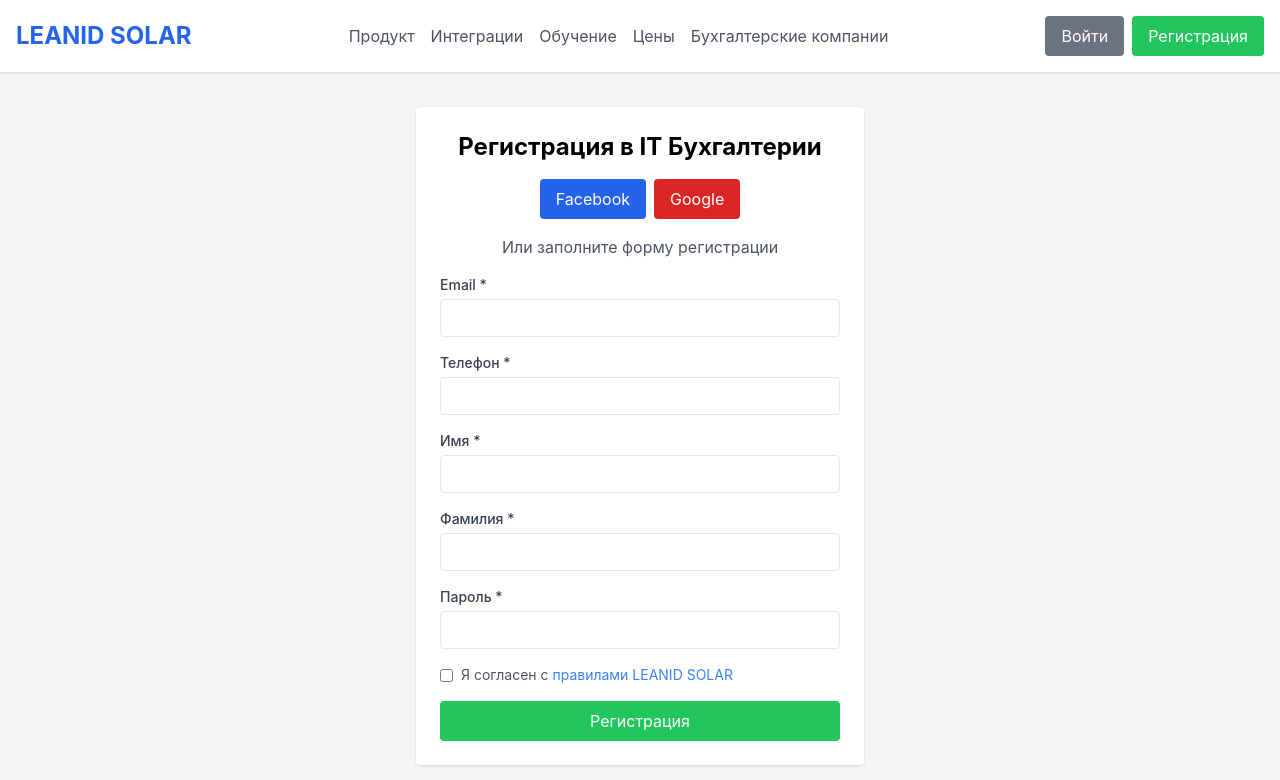
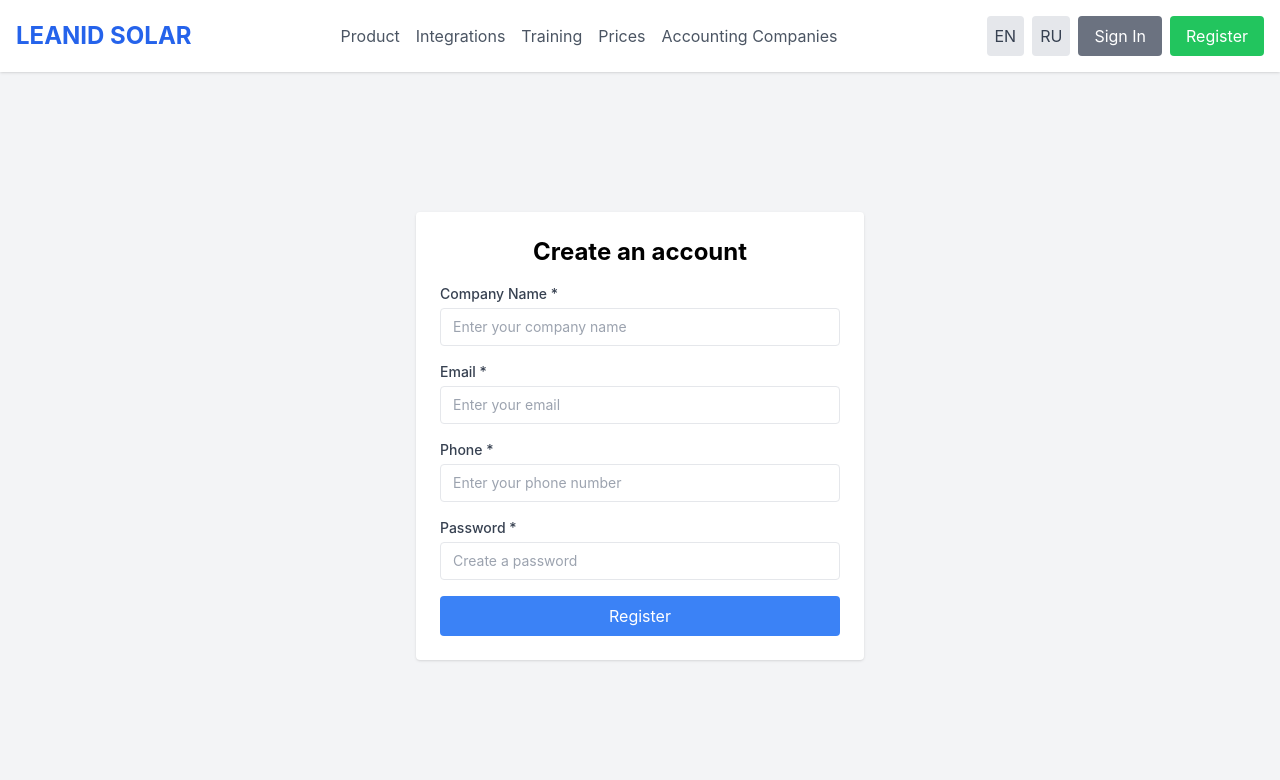
Before and after one commit to Solarpaletten/SOLAR, a React (Vite) app in the folder f/: page /auth/register in a window 1280 px wide. Shown: the top 780 px of the page. Built offline with nearby package versions, Linux system fonts and the light colour scheme.

Commit message:
Add i18n support for RegisterPage and OnboardingPage

```diff
--- a/f/src/i18n.ts
+++ b/f/src/i18n.ts
@@ -6,7 +6,7 @@ import LanguageDetector from 'i18next-browser-languagedetector';
 const resources = {
   en: {
     translation: {
-      // Навигационное меню
+      // Переводы для LandingPage (уже есть)
       product: 'Product',
       integrations: 'Integrations',
       training: 'Training',
@@ -14,13 +14,9 @@ const resources = {
       accountingCompanies: 'Accounting Companies',
       signIn: 'Sign In',
       register: 'Register',
-
-      // Главный заголовок
       mainHeader: 'Accounting program in the cloud that unites an accountant and a director',
       startUsing: 'Start Using',
       freeTrial: '30 days free trial',
-
-      // Секция "Распознавание счетов"
       invoiceRecognitionTitle: 'Invoice recognition within 30 seconds',
       invoiceRecognitionFeatures: [
         'Full recognition within 30 seconds',
@@ -29,15 +25,48 @@ const resources = {
         'Automatic upload of the invoice to storage',
       ],
       tryRecognition: 'Try Recognition',
-
-      // Секция с котиком
       kittenText: 'Our kitten loves cookies (just like us), that’s why it uses LEANID SOLAR',
       supportKitten: 'I SUPPORT THE KITTEN',
+
+      // Переводы для LoginPage (уже есть)
+      loginTitle: 'Sign in to the system',
+      orUseLogin: 'Or use your login and password',
+      username: 'Username',
+      emailPlaceholder: 'Email',
+      password: 'Password',
+      passwordPlaceholder: 'Password',
+      signInButton: 'Sign In',
+      forgotPassword: 'Forgot password?',
+      registerLink: 'Register',
+
+      // Переводы для RegisterPage
+      registerTitle: 'Create an account',
+      companyName: 'Company Name',
+      companyNamePlaceholder: 'Enter your company name',
+      email: 'Email',
+      emailRegisterPlaceholder: 'Enter your email',
+      phone: 'Phone',
+      phonePlaceholder: 'Enter your phone number',
+      passwordRegister: 'Password',
+      passwordRegisterPlaceholder: 'Create a password',
+      registerButton: 'Register',
+      successMessage: 'Registration successful! Redirecting to onboarding...',
+      errorMessage: 'Failed to register',
+
+      // Переводы для OnboardingPage
+      onboardingTitle: 'Set up your company',
+      companyCode: 'Company Code',
+      companyCodePlaceholder: 'Enter company code',
+      directorName: 'Director Name',
+      directorNamePlaceholder: 'Enter director name',
+      completeSetup: 'Complete Setup',
+      setupSuccess: 'Company successfully set up',
+      setupError: 'Failed to complete setup',
     },
   },
   ru: {
     translation: {
-      // Навигационное меню
+      // Переводы для LandingPage (уже есть)
       product: 'Продукт',
       integrations: 'Интеграции',
       training: 'Обучение',
@@ -45,13 +74,9 @@ const resources = {
       accountingCompanies: 'Бухгалтерские компании',
       signIn: 'Войти',
       register: 'Регистрация',
-
-      // Главный заголовок
       mainHeader: 'Бухгалтерская программа в облаке, которая объединяет бухгалтера и директора',
       startUsing: 'Начать использовать',
       freeTrial: '30 дней бесплатного пробного периода',
-
-      // Секция "Распознавание счетов"
       invoiceRecognitionTitle: 'Распознавание счетов за 30 секунд',
       invoiceRecognitionFeatures: [
         'Полное распознавание за 30 секунд',
@@ -60,10 +85,43 @@ const resources = {
         'Автоматическая загрузка счета в хранилище',
       ],
       tryRecognition: 'Попробовать распознавание',
-
-      // Секция с котиком
       kittenText: 'Наш котёнок любит печенье (как и мы), поэтому он использует LEANID SOLAR',
       supportKitten: 'Я ПОДДЕРЖИВАЮ КОТЁНКА',
+
+      // Переводы для LoginPage (уже есть)
+      loginTitle: 'Вход в систему',
+      orUseLogin: 'Или используйте логин и пароль',
+      username: 'Логин',
+      emailPlaceholder: 'Email',
+      password: 'Пароль',
+      passwordPlaceholder: 'Пароль',
+      signInButton: 'Войти',
+      forgotPassword: 'Забыли пароль?',
+      registerLink: 'Регистрация',
+
+      // Переводы для RegisterPage
+      registerTitle: 'Создать аккаунт',
+      companyName: 'Название компании',
+      companyNamePlaceholder: 'Введите название вашей компании',
+      email: 'Email',
+      emailRegisterPlaceholder: 'Введите ваш email',
+      phone: 'Телефон',
+      phonePlaceholder: 'Введите ваш номер телефона',
+      passwordRegister: 'Пароль',
+      passwordRegisterPlaceholder: 'Создайте пароль',
+      registerButton: 'Зарегистрироваться',
+      successMessage: 'Регистрация прошла успешно! Перенаправляем на страницу настройки...',
+      errorMessage: 'Не удалось зарегистрироваться',
+
+      // Переводы для OnboardingPage
+      onboardingTitle: 'Настройка вашей компании',
+      companyCode: 'Код компании',
+      companyCodePlaceholder: 'Введите код компании',
+      directorName: 'Имя директора',
+      directorNamePlaceholder: 'Введите имя директора',
+      completeSetup: 'Завершить настройку',
+      setupSuccess: 'Компания успешно настроена',
+      setupError: 'Не удалось завершить настройку',
     },
   },
 };
--- a/f/src/pages/auth/OnboardingPage.tsx
+++ b/f/src/pages/auth/OnboardingPage.tsx
@@ -1,5 +1,6 @@
 import React, { useState } from 'react';
 import { useNavigate } from 'react-router-dom';
+import { useTranslation } from 'react-i18next';
 import vendorsService from '../../services/vendorsService';
 
 interface OnboardingFormData {
@@ -8,6 +9,7 @@ interface OnboardingFormData {
 }
 
 const OnboardingPage: React.FC = () => {
+  const { t, i18n } = useTranslation();
   const [formData, setFormData] = useState<OnboardingFormData>({
     companyCode: '',
     directorName: '',
@@ -27,27 +29,71 @@ const OnboardingPage: React.FC = () => {
     setSuccessMessage(null);
 
     try {
-      // Создаём первого контрагента (собственную компанию клиента)
       await vendorsService.createVendor({
-        name: localStorage.getItem('companyName') || 'Моя компания', // Берем название из localStorage или дефолтное
-        type: 'self', // Тип "собственная компания"
+        name: localStorage.getItem('companyName') || 'My Company',
+        type: 'self',
         email: localStorage.getItem('email') || '',
         phone: localStorage.getItem('phone') || '',
         companyCode: formData.companyCode,
         directorName: formData.directorName,
       });
-      setSuccessMessage('Компания успешно настроена');
+      setSuccessMessage(t('setupSuccess'));
       setTimeout(() => {
-        navigate('/warehouse/purchases');
+        navigate('/dashboard');
       }, 2000);
     } catch (err: any) {
-      setError(err.message || 'Не удалось завершить настройку');
+      setError(err.message || t('setupError'));
     }
   };
 
+  const changeLanguage = (lng: string) => {
+    i18n.changeLanguage(lng);
+  };
+
   return (
-    <div className="max-w-md mx-auto p-4">
-      <h1 className="text-2xl font-bold mb-4">Настройка вашей компании</h1>
+    <div className="min-h-screen bg-gray-100 flex flex-col">
+      {/* Навигационная панель */}
+      <nav className="bg-white shadow p-4 flex justify-between items-center">
+        <div className="text-2xl font-bold text-blue-600">LEANID SOLAR</div>
+        <div className="flex space-x-4">
+          <a href="#" className="text-gray-600 hover:text-blue-600">{t('product')}</a>
+          <a href="#" className="text-gray-600 hover:text-blue-600">{t('integrations')}</a>
+          <a href="#" className="text-gray-600 hover:text-blue-600">{t('training')}</a>
+          <a href="#" className="text-gray-600 hover:text-blue-600">{t('prices')}</a>
+          <a href="#" className="text-gray-600 hover:text-blue-600">{t('accountingCompanies')}</a>
+        </div>
+        <div className="flex space-x-2">
+          <button
+            onClick={() => changeLanguage('en')}
+            className={`px-2 py-1 rounded ${i18n.language === 'en' ? 'bg-blue-500 text-white' : 'bg-gray-200 text-gray-700'}`}
+          >
+            EN
+          </button>
+          <button
+            onClick={() => changeLanguage('ru')}
+            className={`px-2 py-1 rounded ${i18n.language === 'ru' ? 'bg-blue-500 text-white' : 'bg-gray-200 text-gray-700'}`}
+          >
+            RU
+          </button>
+          <button
+            onClick={() => navigate('/auth/login')}
+            className="px-4 py-2 bg-gray-500 text-white rounded hover:bg-gray-600"
+          >
+            {t('signIn')}
+          </button>
+          <button
+            onClick={() => navigate('/auth/register')}
+            className="px-4 py-2 bg-green-500 text-white rounded hover:bg-green-600"
+          >
+            {t('register')}
+          </button>
+        </div>
+      </nav>
+
+      {/* Форма онбординга */}
+      <div className="flex-grow flex items-center justify-center">
+        <div className="max-w-md w-full p-6 bg-white rounded shadow">
+          <h1 className="text-2xl font-bold mb-4 text-center">{t('onboardingTitle')}</h1>
           {successMessage && (
             <div className="p-2 text-sm text-green-700 bg-green-100 border border-green-300 rounded mb-4">
               {successMessage}
@@ -60,23 +106,25 @@ const OnboardingPage: React.FC = () => {
           )}
           <form onSubmit={handleSubmit} className="space-y-4">
             <div>
-          <label className="block text-sm font-medium text-gray-700">Код компании *</label>
+              <label className="block text-sm font-medium text-gray-700">{t('companyCode')} *</label>
               <input
                 type="text"
                 name="companyCode"
                 value={formData.companyCode}
                 onChange={handleChange}
+                placeholder={t('companyCodePlaceholder')}
                 className="mt-1 block w-full border rounded px-3 py-2 text-sm"
                 required
               />
             </div>
             <div>
-          <label className="block text-sm font-medium text-gray-700">Имя директора *</label>
+              <label className="block text-sm font-medium text-gray-700">{t('directorName')} *</label>
               <input
                 type="text"
                 name="directorName"
                 value={formData.directorName}
                 onChange={handleChange}
+                placeholder={t('directorNamePlaceholder')}
                 className="mt-1 block w-full border rounded px-3 py-2 text-sm"
                 required
               />
@@ -85,9 +133,11 @@ const OnboardingPage: React.FC = () => {
               type="submit"
               className="w-full px-4 py-2 bg-blue-500 text-white rounded hover:bg-blue-600"
             >
-          Завершить настройку
+              {t('completeSetup')}
             </button>
           </form>
+        </div>
+      </div>
     </div>
   );
 };
--- a/f/src/pages/auth/RegisterPage.tsx
+++ b/f/src/pages/auth/RegisterPage.tsx
@@ -1,24 +1,23 @@
 import React, { useState } from 'react';
 import { useNavigate } from 'react-router-dom';
+import { useTranslation } from 'react-i18next';
 import { register } from '../../api/axios';
 
 interface RegisterFormData {
+  companyName: string;
   email: string;
   phone: string;
-  name: string;
-  surname: string;
   password: string;
 }
 
 const RegisterPage: React.FC = () => {
+  const { t, i18n } = useTranslation();
   const [formData, setFormData] = useState<RegisterFormData>({
+    companyName: '',
     email: '',
     phone: '',
-    name: '',
-    surname: '',
     password: '',
   });
-  const [agree, setAgree] = useState(false);
   const [error, setError] = useState<string | null>(null);
   const [successMessage, setSuccessMessage] = useState<string | null>(null);
   const navigate = useNavigate();
@@ -30,26 +29,25 @@ const RegisterPage: React.FC = () => {
 
   const handleSubmit = async (e: React.FormEvent) => {
     e.preventDefault();
-    if (!agree) {
-      setError('Пожалуйста, согласитесь с правилами LEANID SOLAR');
-      return;
-    }
     setError(null);
     setSuccessMessage(null);
 
     try {
-      const response = await register(formData.email, formData.password, formData.name);
-      // Сохраняем данные в localStorage для использования на странице онбординга
-      localStorage.setItem('companyName', formData.name);
+      await register(formData);
+      setSuccessMessage(t('successMessage'));
+      localStorage.setItem('companyName', formData.companyName);
       localStorage.setItem('email', formData.email);
       localStorage.setItem('phone', formData.phone);
-      setSuccessMessage(`Регистрация успешна! Ваш логин: ${response.login}, пароль: ${formData.password}`);
       setTimeout(() => {
         navigate('/onboarding');
-      }, 3000);
+      }, 2000);
     } catch (err: any) {
-      setError(err.message || 'Не удалось зарегистрироваться');
+      setError(err.message || t('errorMessage'));
     }
+  };
+
+  const changeLanguage = (lng: string) => {
+    i18n.changeLanguage(lng);
   };
 
   return (
@@ -58,24 +56,36 @@ const RegisterPage: React.FC = () => {
       <nav className="bg-white shadow p-4 flex justify-between items-center">
         <div className="text-2xl font-bold text-blue-600">LEANID SOLAR</div>
         <div className="flex space-x-4">
-          <a href="#" className="text-gray-600 hover:text-blue-600">Продукт</a>
-          <a href="#" className="text-gray-600 hover:text-blue-600">Интеграции</a>
-          <a href="#" className="text-gray-600 hover:text-blue-600">Обучение</a>
-          <a href="#" className="text-gray-600 hover:text-blue-600">Цены</a>
-          <a href="#" className="text-gray-600 hover:text-blue-600">Бухгалтерские компании</a>
+          <a href="#" className="text-gray-600 hover:text-blue-600">{t('product')}</a>
+          <a href="#" className="text-gray-600 hover:text-blue-600">{t('integrations')}</a>
+          <a href="#" className="text-gray-600 hover:text-blue-600">{t('training')}</a>
+          <a href="#" className="text-gray-600 hover:text-blue-600">{t('prices')}</a>
+          <a href="#" className="text-gray-600 hover:text-blue-600">{t('accountingCompanies')}</a>
         </div>
         <div className="flex space-x-2">
           <button
-            onClick={() => navigate('/login')}
+            onClick={() => changeLanguage('en')}
+            className={`px-2 py-1 rounded ${i18n.language === 'en' ? 'bg-blue-500 text-white' : 'bg-gray-200 text-gray-700'}`}
+          >
+            EN
+          </button>
+          <button
+            onClick={() => changeLanguage('ru')}
+            className={`px-2 py-1 rounded ${i18n.language === 'ru' ? 'bg-blue-500 text-white' : 'bg-gray-200 text-gray-700'}`}
+          >
+            RU
+          </button>
+          <button
+            onClick={() => navigate('/auth/login')}
             className="px-4 py-2 bg-gray-500 text-white rounded hover:bg-gray-600"
           >
-            Войти
+            {t('signIn')}
           </button>
           <button
-            onClick={() => navigate('/register')}
+            onClick={() => navigate('/auth/register')}
             className="px-4 py-2 bg-green-500 text-white rounded hover:bg-green-600"
           >
-            Регистрация
+            {t('register')}
           </button>
         </div>
       </nav>
@@ -83,12 +93,7 @@ const RegisterPage: React.FC = () => {
       {/* Форма регистрации */}
       <div className="flex-grow flex items-center justify-center">
         <div className="max-w-md w-full p-6 bg-white rounded shadow">
-          <h1 className="text-2xl font-bold mb-4 text-center">Регистрация в IT Бухгалтерии</h1>
-          <div className="flex justify-center space-x-2 mb-4">
-            <button className="px-4 py-2 bg-blue-600 text-white rounded">Facebook</button>
-            <button className="px-4 py-2 bg-red-600 text-white rounded">Google</button>
-          </div>
-          <p className="text-center text-gray-600 mb-4">Или заполните форму регистрации</p>
+          <h1 className="text-2xl font-bold mb-4 text-center">{t('registerTitle')}</h1>
           {successMessage && (
             <div className="p-2 text-sm text-green-700 bg-green-100 border border-green-300 rounded mb-4">
               {successMessage}
@@ -101,76 +106,58 @@ const RegisterPage: React.FC = () => {
           )}
           <form onSubmit={handleSubmit} className="space-y-4">
             <div>
-              <label className="block text-sm font-medium text-gray-700">Email *</label>
+              <label className="block text-sm font-medium text-gray-700">{t('companyName')} *</label>
+              <input
+                type="text"
+                name="companyName"
+                value={formData.companyName}
+                onChange={handleChange}
+                placeholder={t('companyNamePlaceholder')}
+                className="mt-1 block w-full border rounded px-3 py-2 text-sm"
+                required
+              />
+            </div>
+            <div>
+              <label className="block text-sm font-medium text-gray-700">{t('email')} *</label>
               <input
                 type="email"
                 name="email"
                 value={formData.email}
                 onChange={handleChange}
+                placeholder={t('emailRegisterPlaceholder')}
                 className="mt-1 block w-full border rounded px-3 py-2 text-sm"
                 required
               />
             </div>
             <div>
-              <label className="block text-sm font-medium text-gray-700">Телефон *</label>
+              <label className="block text-sm font-medium text-gray-700">{t('phone')} *</label>
               <input
-                type="text"
+                type="tel"
                 name="phone"
                 value={formData.phone}
                 onChange={handleChange}
+                placeholder={t('phonePlaceholder')}
                 className="mt-1 block w-full border rounded px-3 py-2 text-sm"
                 required
               />
             </div>
             <div>
-              <label className="block text-sm font-medium text-gray-700">Имя *</label>
-              <input
-                type="text"
-                name="name"
-                value={formData.name}
-                onChange={handleChange}
-                className="mt-1 block w-full border rounded px-3 py-2 text-sm"
-                required
-              />
-            </div>
-            <div>
-              <label className="block text-sm font-medium text-gray-700">Фамилия *</label>
-              <input
-                type="text"
-                name="surname"
-                value={formData.surname}
-                onChange={handleChange}
-                className="mt-1 block w-full border rounded px-3 py-2 text-sm"
-                required
-              />
-            </div>
-            <div>
-              <label className="block text-sm font-medium text-gray-700">Пароль *</label>
+              <label className="block text-sm font-medium text-gray-700">{t('passwordRegister')} *</label>
               <input
                 type="password"
                 name="password"
                 value={formData.password}
                 onChange={handleChange}
+                placeholder={t('passwordRegisterPlaceholder')}
                 className="mt-1 block w-full border rounded px-3 py-2 text-sm"
                 required
               />
             </div>
-            <div className="flex items-center">
-              <input
-                type="checkbox"
-                checked={agree}
-                onChange={(e) => setAgree(e.target.checked)}
-                className="mr-2"
-              />
-              <label className="text-sm text-gray-600">
-                Я согласен с <a href="#" className="text-blue-500 hover:underline">правилами LEANID SOLAR</a>
-              </label>
-            </div>
             <button
               type="submit"
-              className="w-full px-4 py-2 bg-green-500 text-white rounded hover:bg-green-600"
+              className="w-full px-4 py-2 bg-blue-500 text-white rounded hover:bg-blue-600"
             >
-              Регистрация
+              {t('registerButton')}
             </button>
           </form>
         </div>
```
Lines whose indentation alone changed are shown as unchanged.
